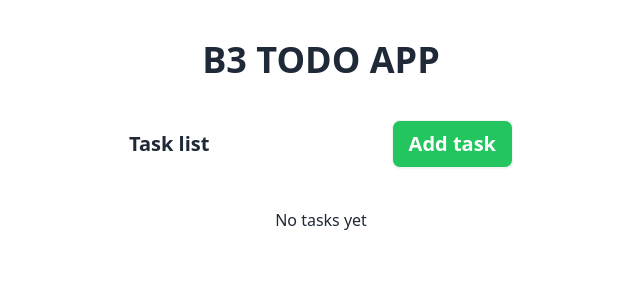
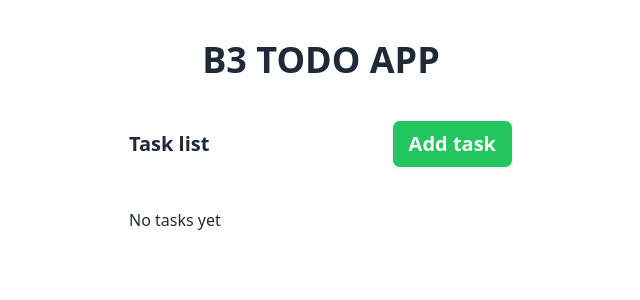
Before and after one commit to GWartelle/b3-todo-2024, a Vue app in the folder client/: page / in a window 1280 px wide. Shown: the top 300 px of the page, without its empty margins (319-959 px from the left). Built offline with nearby package versions, Linux system fonts and the light colour scheme.

Commit message:
Update Tasks layout

```diff
--- a/client/src/components/Tasks.vue
+++ b/client/src/components/Tasks.vue
@@ -26,7 +26,7 @@ onMounted(() => {
 </script>
 
 <template>
-  <div class="flex flex-col items-center gap-10 w-96">
+  <div class="flex flex-col items-left gap-10 min-w-96 max-w-3xl">
     <div class="flex justify-between items-center w-full">
       <h2 class="font-bold text-xl">Task list</h2>
       <RouterLink to="/add-task">
```
